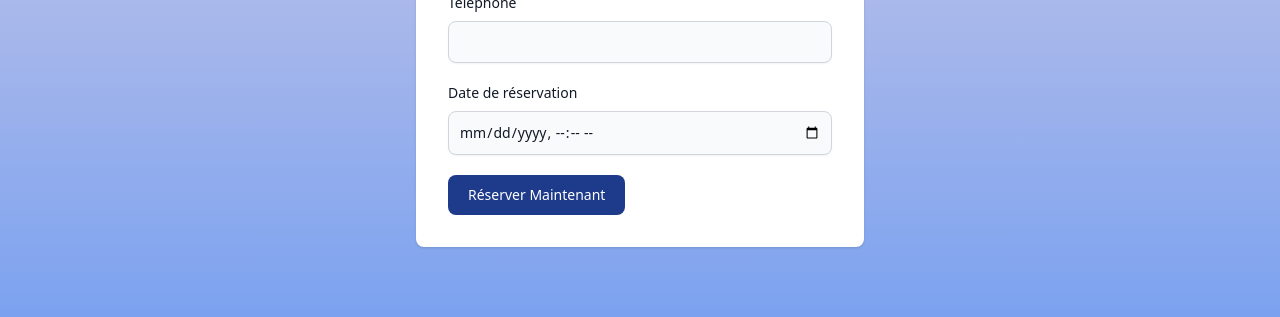
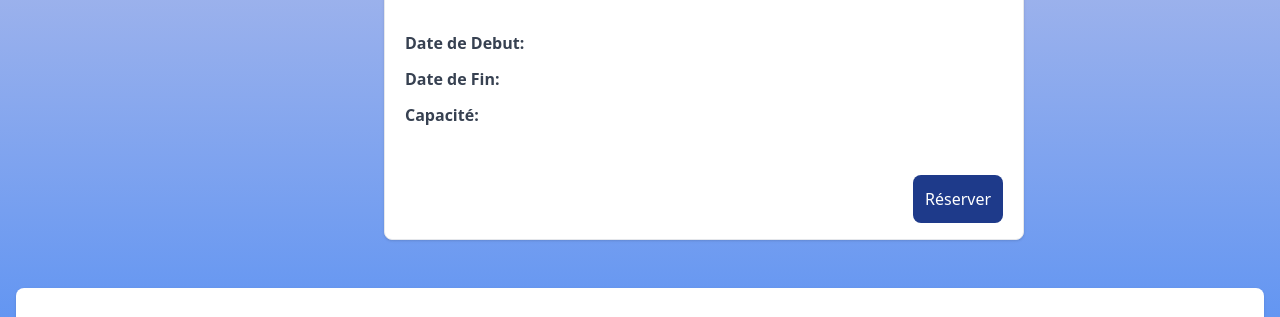
Before and after one commit to oussamaamou/Systeme-de-R-servation-PHP-MySQL, a PHP site: template PHP/VUES/afficher_activite.php in a window 1280 px wide. Shown: the part 570-887 px from the top of the page. Run offline with PHP 8.4, Linux system fonts and the light colour scheme; the template is opened without the code that fills it: most values are stand-ins (such as "Sample title", 1, 10 or a date in 2020); data that the repository does not hold is empty; some libraries are stand-ins or nearby versions.

Commit message:
Regler l'affichage des activites

```diff
--- a/PHP/VUES/afficher_activite.php
+++ b/PHP/VUES/afficher_activite.php
@@ -25,8 +25,8 @@
                     <img src="/Systeme%20de%20Reservation%20PHP%20&%20MySQL/ASSETS/IMGS/Logo Gym Reservation.png" class="mr-3 mt-[-3rem] w-[15rem]" alt="Logo du Site Web" />
                 </a>
                 <div class="flex items-center lg:order-2 mt-[-4rem]">
-                    <a href="../VUES/admin.php" class="text-gray-800 dark:text-white hover:bg-gray-50 focus:ring-4 focus:ring-gray-300 font-medium rounded-lg text-sm px-4 lg:px-5 py-2 lg:py-2.5 mr-2 dark:hover:bg-gray-700 focus:outline-none dark:focus:ring-gray-800">Log in</a>
-                    <a href="../VUES/register.php" class="text-white bg-blue-900 hover:bg-primary-800 focus:ring-4 focus:ring-primary-300 font-medium rounded-lg text-sm px-4 lg:px-5 py-2 lg:py-2.5 mr-2 dark:bg-primary-600 dark:hover:bg-primary-700 focus:outline-none dark:focus:ring-primary-800">Get started</a>
+                    <a href="../VUES/gestion.php" class="text-gray-800 dark:text-white hover:bg-gray-50 focus:ring-4 focus:ring-gray-300 font-medium rounded-lg text-sm px-4 lg:px-5 py-2 lg:py-2.5 mr-2 dark:hover:bg-gray-700 focus:outline-none dark:focus:ring-gray-800">Log in</a>
+                    <a href="../VUES/inscription.php" class="text-white bg-blue-900 hover:bg-primary-800 focus:ring-4 focus:ring-primary-300 font-medium rounded-lg text-sm px-4 lg:px-5 py-2 lg:py-2.5 mr-2 dark:bg-primary-600 dark:hover:bg-primary-700 focus:outline-none dark:focus:ring-primary-800">Get started</a>
                 </div>
                 <div class="hidden justify-between items-center w-full lg:flex lg:w-auto lg:order-1 mt-[-4rem]" id="mobile-menu-2">
                     <ul class="flex flex-col mt-4 font-medium lg:flex-row lg:space-x-8 lg:mt-0">
@@ -48,8 +48,8 @@
 
     <main>
         <!-- Form de reservation -->
-        <div class="flex flex-col items-center justify-center px-6 py-8 mx-auto md:h-screen lg:py-0">
-            <div class="w-full bg-white rounded-lg shadow dark:border md:mt-0 sm:max-w-md xl:p-0 dark:bg-gray-800 dark:border-gray-700">
+
+        <div class="hidden fixed top-[10rem] left-[34rem] w-full bg-white rounded-lg shadow dark:border md:mt-0 sm:max-w-md xl:p-0 dark:bg-gray-800 dark:border-gray-700">
             <div class="p-6 space-y-4 md:space-y-6 sm:p-8">
                 <h2 class="text-2xl mb-[2rem] text-center font-bold dark:text-white">Réserver l'activité: Cardio</h2>
 
@@ -75,12 +75,11 @@
                 </form>
             </div>
         </div>
-        </div>
+
         <!-- //////////////////////////////////////////////////////// -->
 
         <h2 class="text-3xl mb-[2rem] mt-[3rem] text-center font-bold dark:text-white">Activités Disponibles</h2>
         <ul class="pl-[30%]">
-            <?php foreach ($activities as $activity): ?>
                 <li class="mb-[3rem]">
                     <div class="w-[40rem] bg-white border border-gray-200 rounded-lg shadow dark:bg-gray-800 dark:border-gray-700">
                         <a href="#">
@@ -88,18 +87,17 @@
                         </a>
                         <div class="p-5">
                             <a href="#">
-                                <h5 class="mb-2 text-2xl font-bold tracking-tight text-gray-900 dark:text-white"><?php echo htmlspecialchars($activity['Nom_activite']); ?></h5>
+                                <h5 class="mb-2 text-2xl font-bold tracking-tight text-gray-900 dark:text-white"></h5>
                             </a>
-                            <p class="mb-3 font-medium text-gray-700 dark:text-gray-400"><?php echo htmlspecialchars($activity['Description_activite']); ?></p>
-                            <p class="mb-3 font-bold text-gray-700 dark:text-gray-400">Date de Debut: <?php echo htmlspecialchars($activity['date_debut']); ?> </p>
-                            <p class="mb-3 font-bold text-gray-700 dark:text-gray-400">Date de Fin: <?php echo htmlspecialchars($activity['date_fin']); ?> </p>
-                            <p class="mb-3 font-bold text-gray-700 dark:text-gray-400">Capacité: <?php echo $activity['Capacite_activite']; ?></p>
+                            <p class="mb-3 font-medium text-gray-700 dark:text-gray-400"></p>
+                            <p class="mb-3 font-bold text-gray-700 dark:text-gray-400">Date de Debut: </p>
+                            <p class="mb-3 font-bold text-gray-700 dark:text-gray-400">Date de Fin: </p>
+                            <p class="mb-3 font-bold text-gray-700 dark:text-gray-400">Capacité: </p>
 
                         </div>
                         <a class="inline-flex mt-[1rem] mb-[1rem] ml-[33rem] items-center px-3 py-3 text-base font-medium text-center text-white bg-blue-900 rounded-lg hover:bg-blue-800 focus:ring-4 focus:outline-none focus:ring-blue-300 dark:bg-blue-600 dark:hover:bg-blue-700 dark:focus:ring-blue-800" href="reserver_activite.php?id=<?php echo $activity['ID']; ?>">Réserver</a>
                     </div>
                 </li>
-            <?php endforeach; ?>
         </ul>
     </main>
 
@@ -109,7 +107,7 @@
         <div class="w-full max-w-screen-xl mx-auto p-4 md:py-8">
             <div class="sm:flex sm:items-center sm:justify-between">
                 <a href="" class="flex items-center mb-4 sm:mb-0 space-x-3 rtl:space-x-reverse">
-                    <img src="/ASSETS/IMGS/Logo Gym Reservation.png" class="w-[8rem]" alt="Flowbite Logo" />
+                    <img src="/Systeme%20de%20Reservation%20PHP%20&%20MySQL/ASSETS/IMGS/Logo Gym Reservation.png" class="w-[8rem]" alt="Flowbite Logo" />
                 </a>
                 <ul class="flex flex-wrap items-center mb-6 text-sm font-medium text-gray-500 sm:mb-0 dark:text-gray-400">
                     <li>
```
Lines whose indentation alone changed are shown as unchanged.
